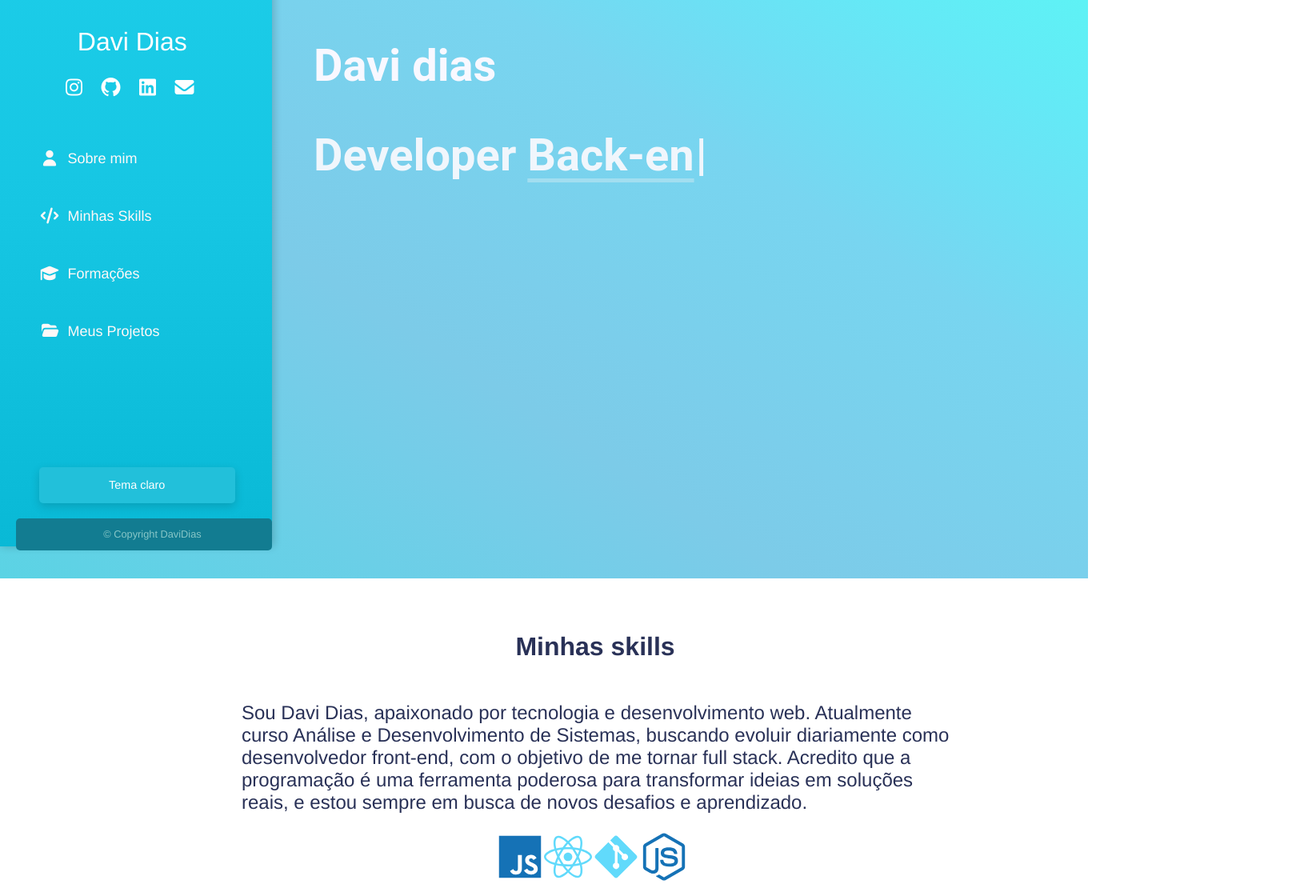
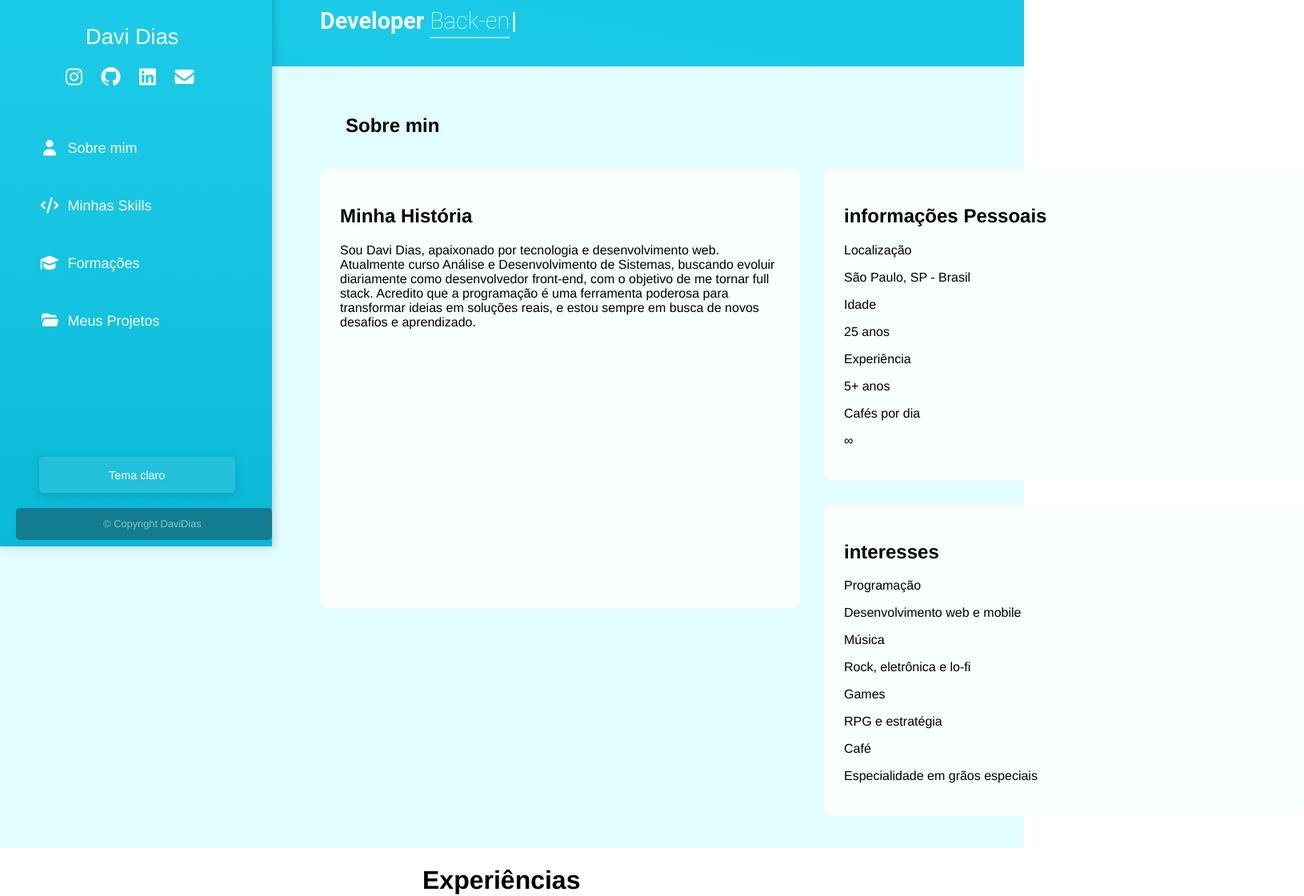
Before and after one commit to DevDaviDias/Clone-tabnews, a Next.js app: page / in a window 1280 px wide. Shown: the part 157-1277 px from the top of the page at 80% size, 1630 px wide, since content can reach past the window. Built offline with nearby package versions, Linux system fonts and the light colour scheme.

Commit message:
atualiza componentes e estilo

```diff
--- a/componentes/Main.js
+++ b/componentes/Main.js
@@ -21,23 +21,48 @@ function Main() {
       className={`${styles.fundo1} ${darkMode ? styles.dark : ""}`}
       id="sobre"
     >
-      <h2 className={styles.titulo}>Minhas skills</h2>
+      <h2 className={styles.titulo}>Sobre min</h2>
+      <div className={styles.alinhamneto}>
+        <div className={styles.conteudoMain1}>
+          <div className={styles.minhahistoria}>
+            <h2>Minha História</h2>
+            <p>
+              Sou Davi Dias, apaixonado por tecnologia e desenvolvimento web.
+              Atualmente curso Análise e Desenvolvimento de Sistemas, buscando
+              evoluir diariamente como desenvolvedor front-end, com o objetivo
+              de me tornar full stack. Acredito que a programação é uma
+              ferramenta poderosa para transformar ideias em soluções reais, e
+              estou sempre em busca de novos desafios e aprendizado.
+            </p>
+          </div>
+        </div>
+        <div className={styles.alinhamneto2}>
+          <div className={styles.infopessoal}>
+            <h2>informações Pessoais </h2>
+            <p>Localização</p>
+            <p>São Paulo, SP - Brasil</p>
+            <p>Idade</p>
+            <p>25 anos</p>
+            <p>Experiência</p>
+            <p>5+ anos</p>
+            <p>Cafés por dia</p>
+            <p>∞</p>
+          </div>
 
-      <div className={styles.conteudoMain1}>
-        <p className={styles.subtitulo}>
-          Sou Davi Dias, apaixonado por tecnologia e desenvolvimento web.
-          Atualmente curso Análise e Desenvolvimento de Sistemas, buscando
-          evoluir diariamente como desenvolvedor front-end, com o objetivo de me
-          tornar full stack. Acredito que a programação é uma ferramenta
-          poderosa para transformar ideias em soluções reais, e estou sempre em
-          busca de novos desafios e aprendizado.
-        </p>
+          <div className={styles.interesses}>
+            <h2> interesses</h2>
+            <p>Programação</p>
+            <p>Desenvolvimento web e mobile</p>
 
-        <div className={styles.iconCircle}>
-          <FaJs color="#1572B6" size={60} />
-          <FaReact color="#61DAFB" size={60} />
-          <FaGitAlt color="#61DAFB" size={60} />
-          <FaNodeJs color="#1572B6" size={60} />
+            <p>Música</p>
+            <p>Rock, eletrônica e lo-fi</p>
+
+            <p>Games</p>
+            <p>RPG e estratégia</p>
+
+            <p>Café</p>
+            <p>Especialidade em grãos especiais</p>
+          </div>
         </div>
       </div>
     </div>
--- a/styles/Header.module.css
+++ b/styles/Header.module.css
@@ -1,21 +1,17 @@
 .fundo {
   background-image: linear-gradient(
     to right top,
-    #5bd3e4,
-    #63d1e6,
-    #6bcfe7,
-    #74cde8,
-    #7ccbe8,
-    #7bceeb,
-    #79d2ed,
-    #78d5f0,
-    #6ddff4,
-    #64e9f6,
-    #5ef2f5,
-    #5ffbf1
+    #07B7D5,
+    #18C9E5,
+    #1BCBE7,
+    #18C9E5,
+    #18C9E5,
+    #18C9E5,
+    #0CBDDA,
+    #1BCBE7
   );
-  padding: 40px 40px 40px 40px;
-  height: 100dvh; /* Ocupa 100% da altura da tela */
+  padding: 40px 0px 40px 0px;
+  height: 20dvh; /* Ocupa 100% da altura da tela */
   width: 100%;
   display: flex;
   flex-direction: column;
@@ -23,7 +19,7 @@
 }
 
 .titleCenter {
-  margin-top: 40%;
+  margin-top: 10px;
 
   align-items: center;
   justify-content: center;
@@ -44,7 +40,7 @@
   text-decoration: underline;
   text-decoration-color: #a2def0;
   text-underline-offset: 10px;
-  font-weight: bold;
+  font-weight: 100;
   animation: underlineColor 4s linear infinite;
 }
 
@@ -68,15 +64,15 @@
 /* Quando o menu está fixo no desktop */
 @media (min-width: 1024px) {
   .titleCenter {
-    margin-top: 10%;
+    margin-top: 5px;
     align-items: center;
-    margin-left: 22em;
+    margin-left: 25em;
   }
   .titulo {
-    font-size: 3.5em;
+    font-size: 3em;
   }
   .subtitulo {
-    font-size: 3.5em;
+    font-size: 1.8em;
   }
 
 }
--- a/styles/Main.module.css
+++ b/styles/Main.module.css
@@ -1,70 +1,46 @@
 .fundo1 {
+  width: 90%;
+  padding: 40px 0px 40px 0px;
+  background-color: #E2FDFF;
+  display: flex;
+  gap: 20px;
+  flex-direction: column;
   width: 100%;
-  align-items: center;
-  display: flex;
-  justify-content: center;
-  flex-direction: column;
-  padding: 40px 40px 40px 40px;
-  margin: 0 auto;
-}
-.titulo {
-  color: #293157;
-  font-size: 2em;
-}
-
-.subtitulo {
-  color: #293157;
-  font-size: 15px;
-  width: 19em;
-  font-size: 1.1em;
 
 }
+.titulo{
+  margin-left: 18em;
 
-.iconCircle {
-  margin-top: 1em;
+}
+.minhahistoria{
+  background-color: #F9FEFF;
+  width: 550px;
+  height: 500px;
+  margin-left: 25em;
+  border-radius: 10px;
+  padding: 25px;
+}
+.infopessoal{
+   background-color: #F9FEFF;
+   width: 550px;
+   border-radius: 10px;
+   padding: 25px;
+
+}
+.interesses{
+  background-color: #F9FEFF;
+  width: 550px;
+  border-radius: 10px;
+  padding: 25px;
+
+}
+.alinhamneto{
   display: flex;
-  align-items: center;
-  justify-content: center;
+  gap: 30px;
+
 }
-
-/*dark mode*/
-.fundo1.dark-mode {
-  background-color: #000000;
-  width: 100%;
-  padding: 40px;
+.alinhamneto2{
+  display: flex;
+  flex-direction: column;
+  gap: 30px;
 }
-.titulo.dark-mode {
-  color: #f8f8ff;
-}
-.icon-circle {
-  margin-top: 2em;
-  display: grid;
-  grid-template-columns: repeat(2, 40px);
-  grid-template-rows: repeat(2, 40px);
-  gap: 5px;
-  background: #222;
-  padding: 10px;
-  border-radius: 50%;
-  justify-content: center;
-  align-items: center;
-}
-
-@media (min-width: 1024px) {
-  .titulo {
-    margin-left: 4em;
-     justify-content: left;
-  }
-  .subtitulo {
-    margin-left: 6em;
-    width: 900px;
-    font-size: 1.5em;
-  }
-  .paragrafo {
-    margin-left: 6.2em;
-    font-size: 1.3em;
-  }
-  .iconCircle {
-    margin-top: 1em;
-    margin-left: 7.5em;
-  }
-}
--- a/styles/MenuHamburguer.module.css
+++ b/styles/MenuHamburguer.module.css
@@ -20,8 +20,8 @@
 }
 .titleName{
  color:var(--branco);
- font-size: 2em;
- margin-left: 2.4em;
+ font-size: 1.7em;
+ margin-left: 3.2em;
  font-weight: 100;
 }
 .navRedesSociais{
```
